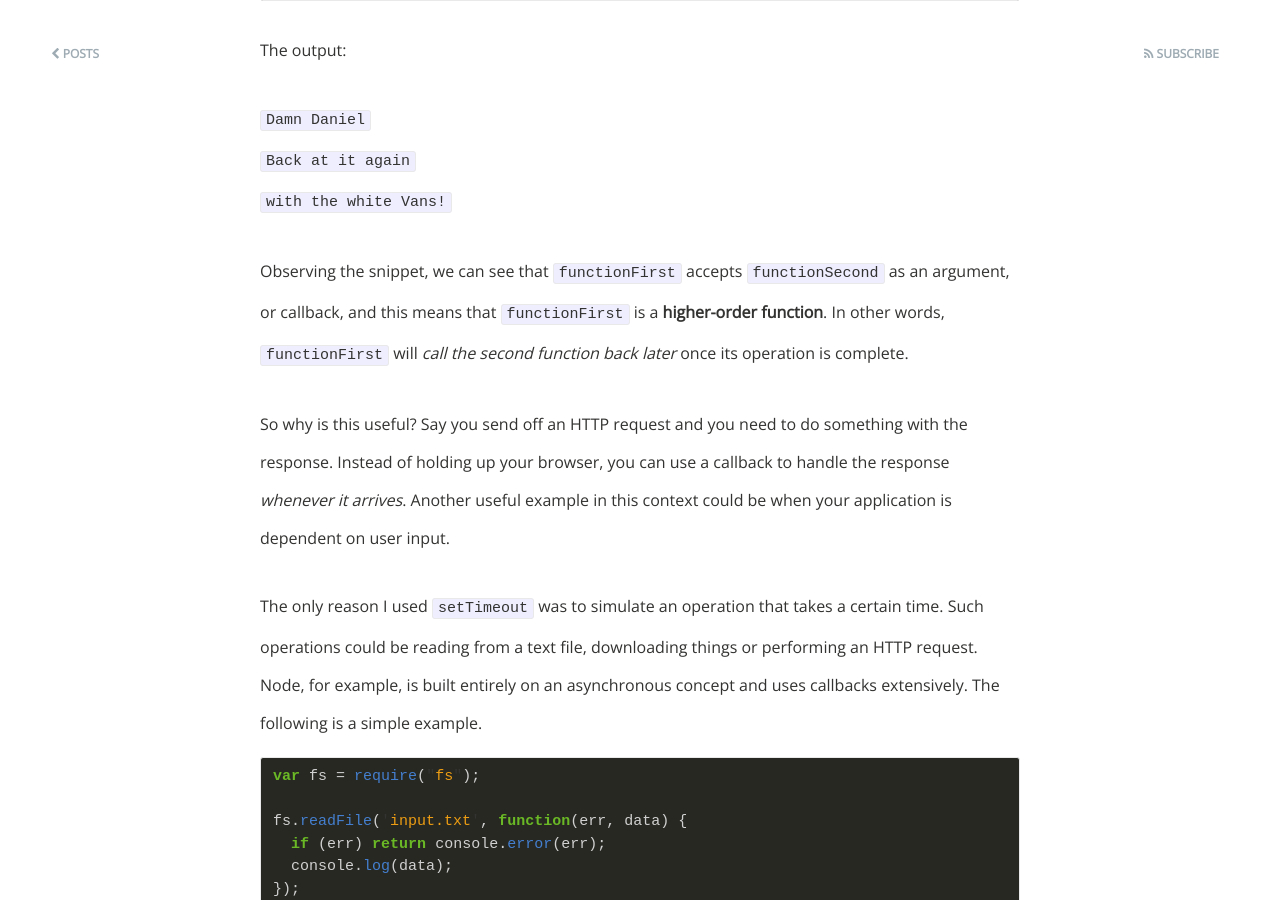
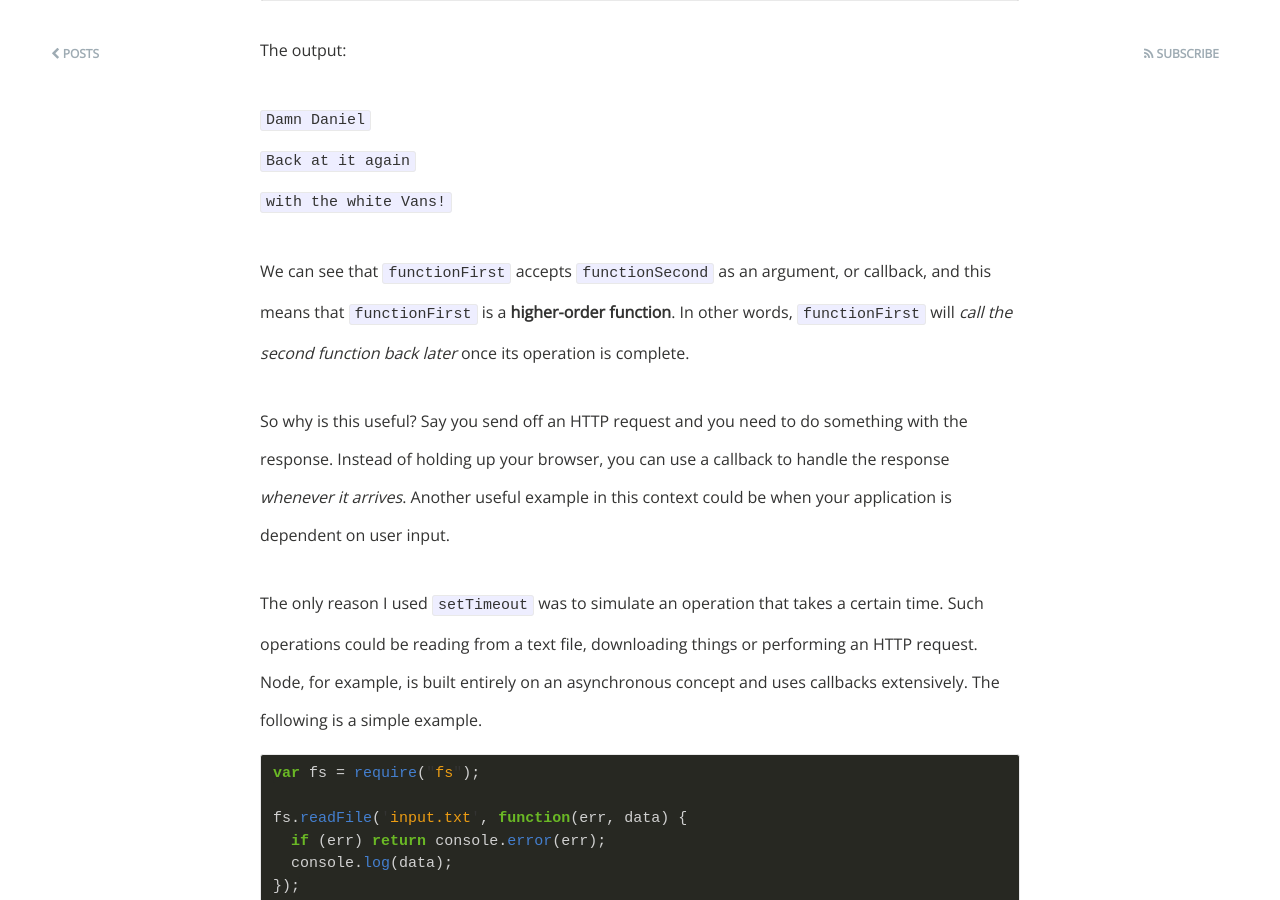
Before and after one commit to housseindjirdeh/hdjirdeh.github.io, a Jekyll site: the page built from _posts/2016-05-10-asynchronous-javascript-callbacks.markdown, in a window 1280 px wide and 900 px high, scrolled down 2525 px. Built offline with Jekyll 4.4.1, drawn with Linux system fonts in a browser that asks for light colours; nearby versions of some CDN libraries; comment, search, counter and statistics services are not loaded.

Commit message:
Fixed formating

```diff
--- a/_posts/2016-05-10-asynchronous-javascript-callbacks.markdown
+++ b/_posts/2016-05-10-asynchronous-javascript-callbacks.markdown
@@ -39,7 +39,7 @@
 {% highlight javascript %}
 function functionFirst() {
   setTimeout(function() {
-    console.log('Damn Daniel');
+  console.log('Damn Daniel');
   }, 3000);
 }
 
@@ -66,7 +66,7 @@
 function functionFirst(callback) {
   setTimeout(function() {
     console.log('Back at it again');
-      callback();
+    callback();
     }, 3000);
 }
 
@@ -87,7 +87,7 @@
 `Back at it again` <br>
 `with the white Vans!`
 
-Observing the snippet, we can see that `functionFirst` accepts `functionSecond` as an argument, or callback, and this means that `functionFirst` is a **higher-order function**. In other words, `functionFirst` will *call the second function back later* once its operation is complete.
+We can see that `functionFirst` accepts `functionSecond` as an argument, or callback, and this means that `functionFirst` is a **higher-order function**. In other words, `functionFirst` will *call the second function back later* once its operation is complete.
 
 So why is this useful? Say you send off an HTTP request and you need to do something with the response. Instead of holding up your browser, you can use a callback to handle the response *whenever it arrives*. Another useful example in this context could be when your application is dependent on user input.
 
```
